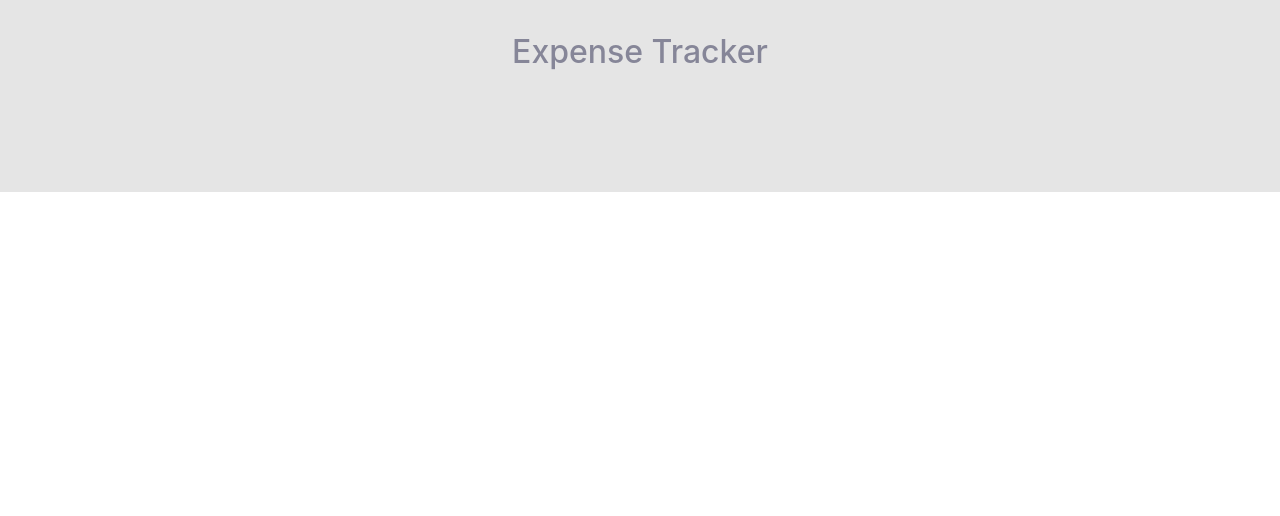
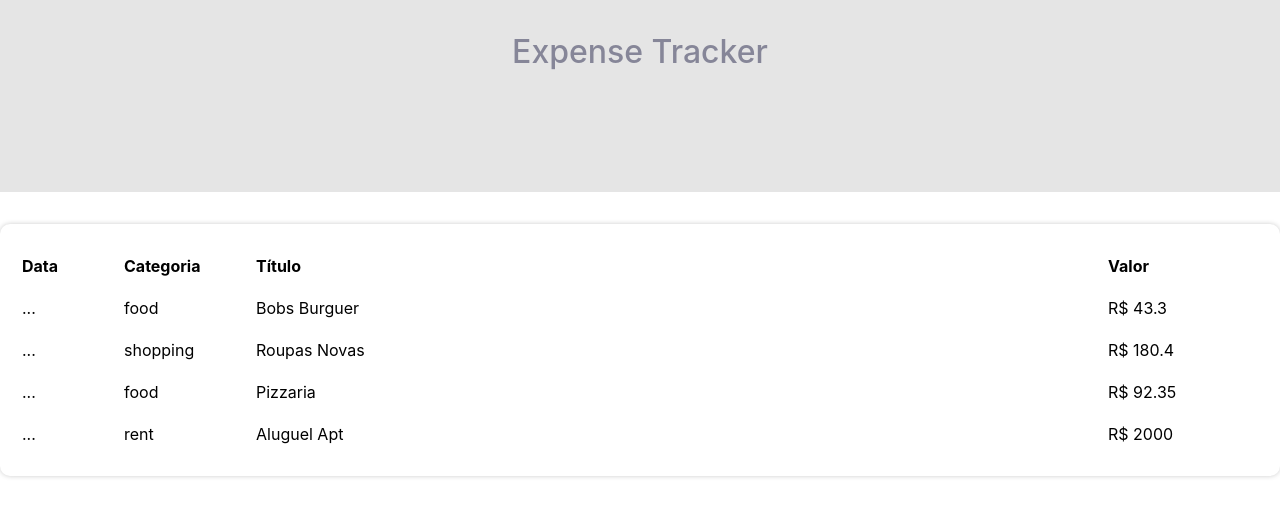
Before and after one commit to pleticiapiedade/react-expense-tracker, a React (Create React App) app: page / in a window 1280 px wide. Shown: the top 516 px of the page. Built offline with nearby package versions, Linux system fonts and the light colour scheme.

Commit message:
:construction: Show table items (filtered list)

```diff
--- a/src/App.tsx
+++ b/src/App.tsx
@@ -4,7 +4,8 @@
 import { Category } from './types/Category';
 import { categories } from './data/categories';
 import { items } from './data/items';
-import { getCurrentMonth, filterListByMonth } from './helpers/dateFilter'
+import { getCurrentMonth, filterListByMonth } from './helpers/dateFilter';
+import { TableArea } from './components/TableArea';
 
 const App = () => {
   const[list, setList] = useState(items);
@@ -27,7 +28,7 @@
 
         {/*Area de inserir Informacoes*/}
 
-        {/*Tabela de items*/}
+        <TableArea list={filteredList}/>
 
 
       </C.Body>
--- /dev/null
+++ b/src/components/TableArea/index.tsx
@@ -0,0 +1,27 @@
+import * as C from './styles';
+import { Item } from '../../types/Item';
+import { TableItem } from '../TableItem/index';
+
+type Props = {
+    list: Item[];
+}
+
+export const TableArea = ({list}: Props) => {
+    return(
+        <C.Table>
+            <thead>
+                <tr>
+                    <C.TableHeadColumn width={100}>Data</C.TableHeadColumn>
+                    <C.TableHeadColumn width={130}>Categoria</C.TableHeadColumn>
+                    <C.TableHeadColumn>Título</C.TableHeadColumn>
+                    <C.TableHeadColumn width={150}>Valor</C.TableHeadColumn>
+                </tr>
+            </thead>
+            <tbody>
+                {list.map((item, index) => (
+                    <TableItem key={index} item={item}/>
+                ))}
+            </tbody>
+        </C.Table>
+    );
+}
--- /dev/null
+++ b/src/components/TableArea/styles.ts
@@ -0,0 +1,17 @@
+import styled from "styled-components";
+
+export const Table = styled.table`
+    width: 100%;
+    background-color: #fff;
+    padding: 20px;
+    box-shadow: 0px 0px 5px #CCC;
+    border-radius: 10px;
+    margin-top: 2rem;
+`;
+
+export const TableHeadColumn = styled.th<{width?: number}>`
+
+    width: ${props => props.width ? `${props.width}px` : 'auto'};
+    padding: 10px 0;
+    text-align: left;
+`;
--- /dev/null
+++ b/src/components/TableItem/index.tsx
@@ -0,0 +1,19 @@
+import * as C from './styles'
+import { Item } from '../../types/Item'
+
+type Props = {
+    item: Item;
+}
+
+export const TableItem = ({item}: Props) => {
+    return(
+
+        <C.TableLine>
+            <C.TableColumn>...</C.TableColumn>
+            <C.TableColumn>{item.category}</C.TableColumn>
+            <C.TableColumn>{item.title}</C.TableColumn>
+            <C.TableColumn>R$ {item.value}</C.TableColumn>
+        </C.TableLine>
+
+    );
+}
--- /dev/null
+++ b/src/components/TableItem/styles.ts
@@ -0,0 +1,9 @@
+import styled from "styled-components";
+
+export const TableLine = styled.tr`
+
+`;
+
+export const TableColumn = styled.td`
+    padding: 10px 0;
+`;
```
